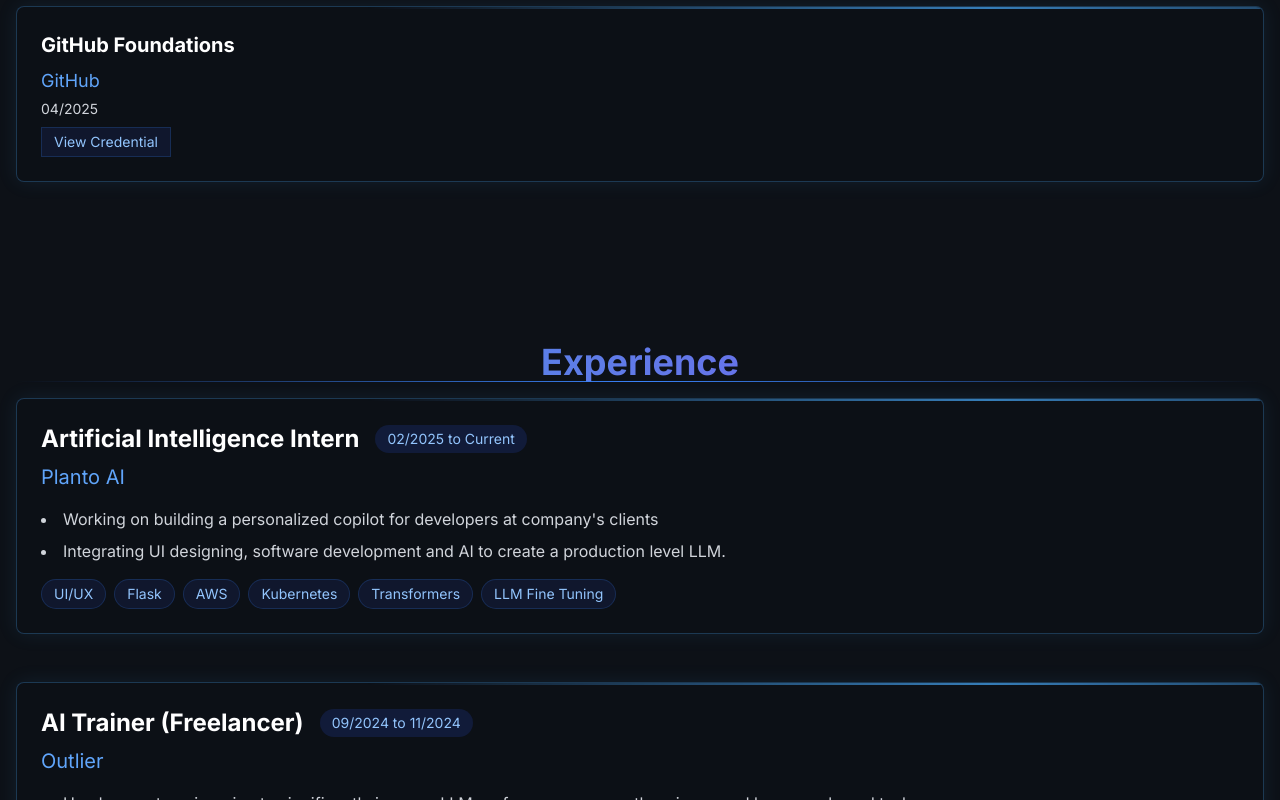
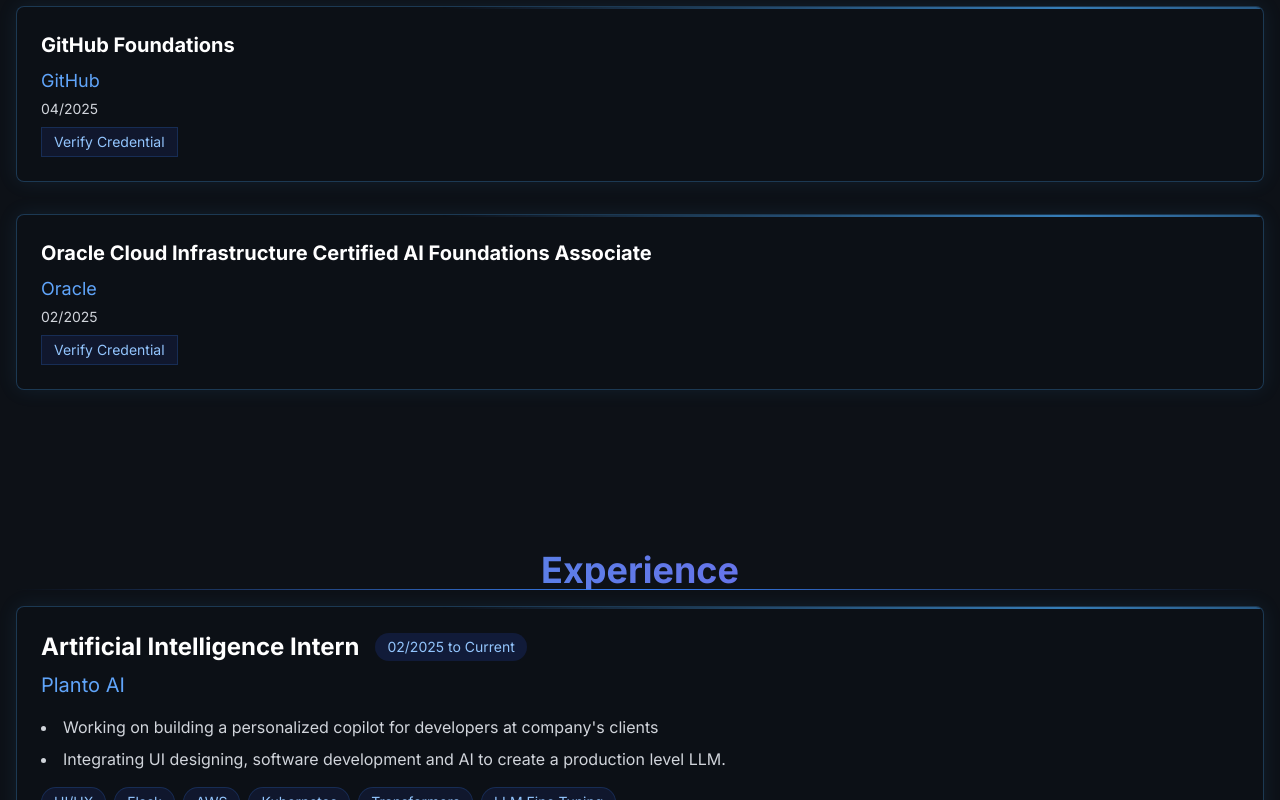
Before and after one commit to Vishisht16/portfolio, a Next.js app: page / in a window 1280 px wide. Shown: the part 1820-2620 px from the top of the page. Built offline with nearby package versions, Linux system fonts and the light colour scheme.

Commit message:
Update Certifications.tsx

```diff
--- a/components/Certifications.tsx
+++ b/components/Certifications.tsx
@@ -11,6 +11,12 @@ export default function Certifications({ id }: { id?: string }) {
       issuer: "GitHub",
       date: "04/2025",
       url: "https://www.credly.com/badges/dc11d600-577d-400a-a6c4-28249563309d/", // Add a URL if applicable
+    },
+    {
+      title: "Oracle Cloud Infrastructure Certified AI Foundations Associate",
+      issuer: "Oracle",
+      date: "02/2025",
+      url: "https://catalog-education.oracle.com/ords/certview/sharebadge?id=AA0108D5D1C2320D833CBEAFD63672B00D17C6C4FC6E817F08E4BBB78B4A8181", // Add a URL if applicable
     },
   ];
 
@@ -55,7 +61,7 @@ export default function Certifications({ id }: { id?: string }) {
                 <p className="text-sm dark:text-gray-300 light:text-gray-700">{cert.date}</p>
                 {cert.url && (
                   <a href={cert.url} target="_blank" rel="noopener noreferrer" className="mt-2 inline-block px-3 py-1 text-sm bg-blue-900/20 dark:border-blue-500/20 light:border-blue-700/20 light:bg-blue-100/30 rounded-md dark:text-blue-300 light:text-blue-700 border border-blue-500/30">
-                    View Credential
+                    Verify Credential
                   </a>
                 )}
               </div>
```
